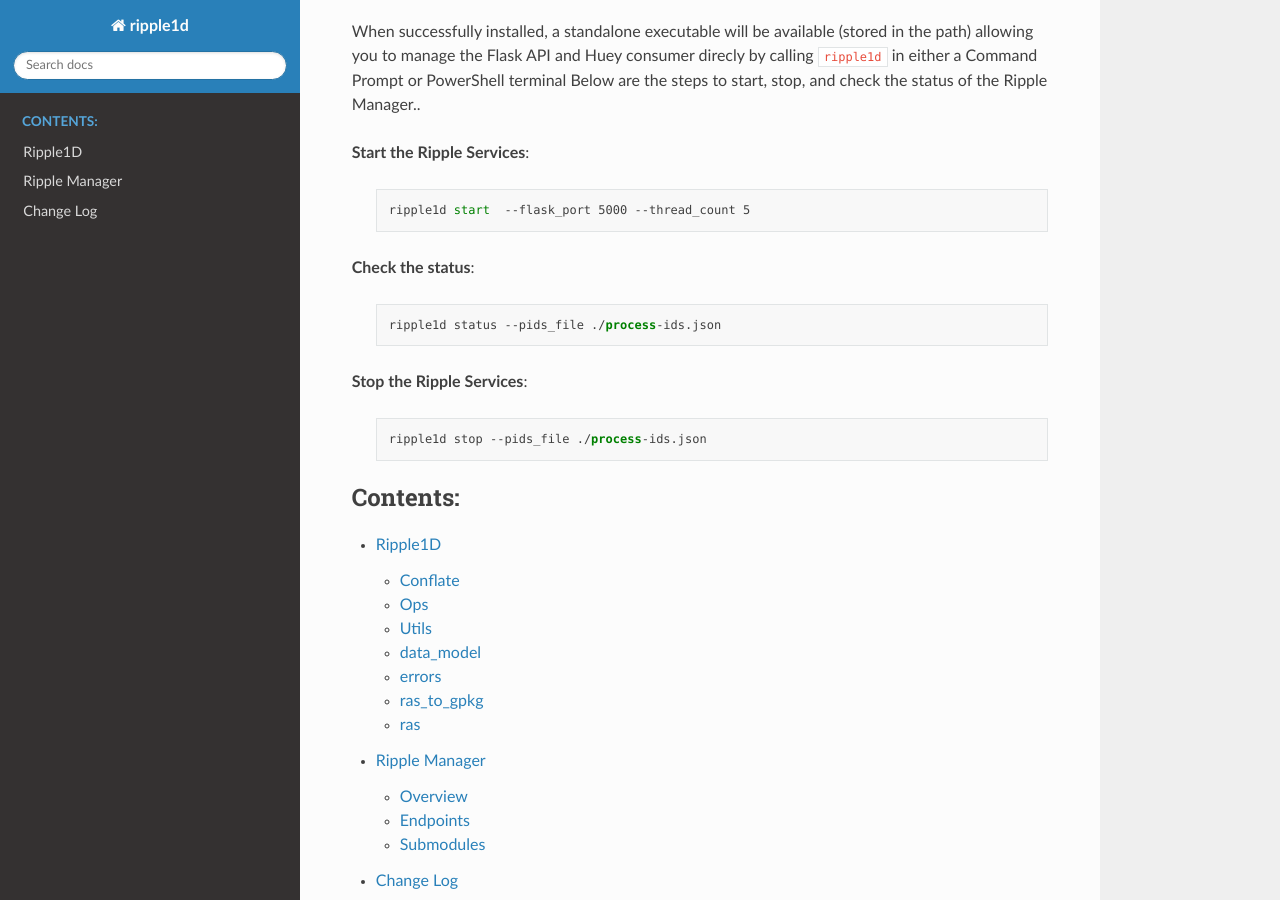
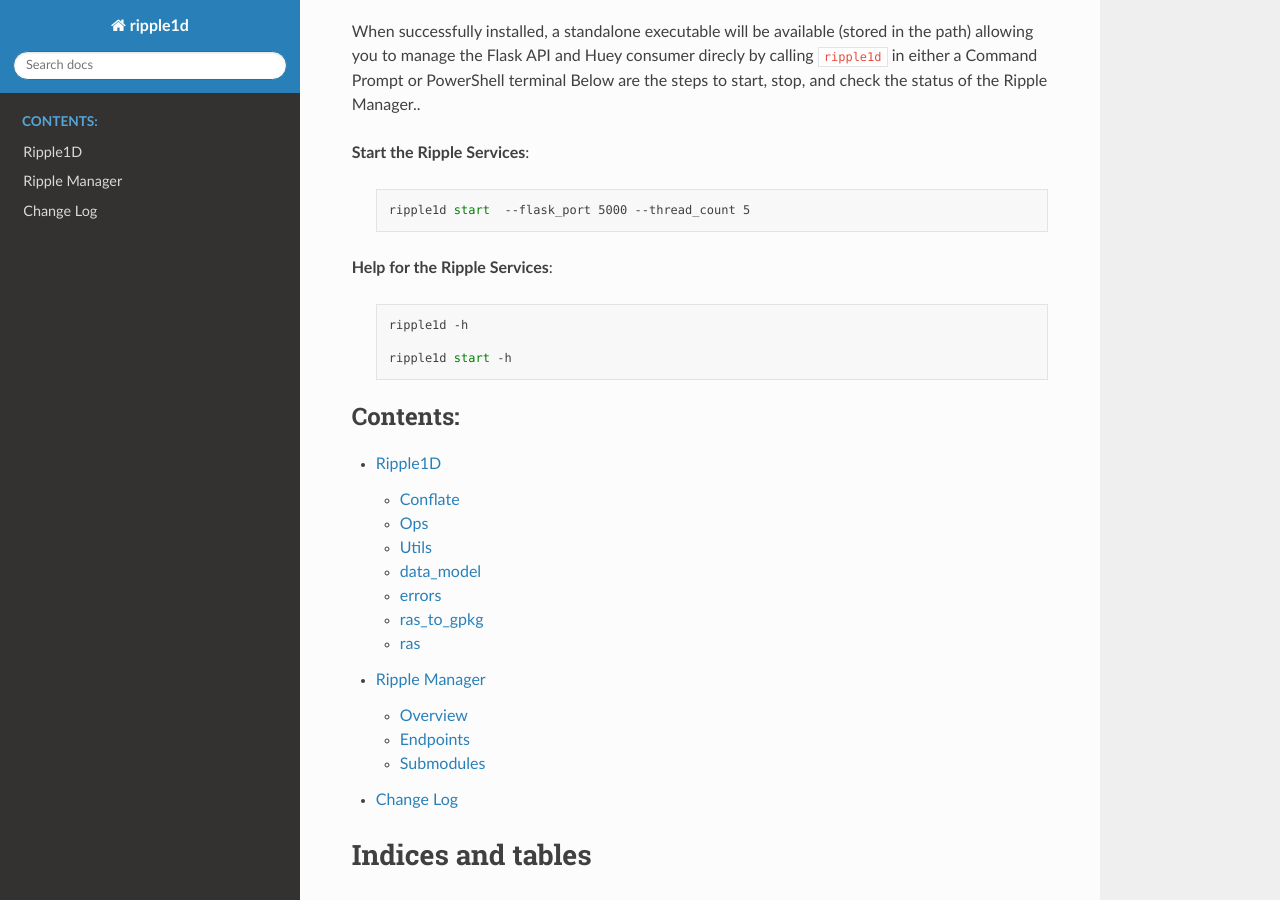
Before and after one commit to Dewberry/ripple1d, a Sphinx documentation site: the page built from docs/index.rst, in a window 1280 px wide and 900 px high, scrolled down 394 px. Built offline with Sphinx 7.4.7 and the Read the Docs theme 2.0.0, drawn with Linux system fonts in a browser that asks for light colours; pages that are not in the unit, such as notebooks, are missing from menus.

Commit message:
update docs ripple1d index

```diff
--- a/docs/index.rst
+++ b/docs/index.rst
@@ -26,19 +26,14 @@ Below are the steps to start, stop, and check the status of the Ripple Manager..
 
       ripple1d start  --flask_port 5000 --thread_count 5
 
-**Check the status**:
+
+**Help for the Ripple Services**:
 
    .. code-block:: powershell
 
-      ripple1d status --pids_file ./process-ids.json
+      ripple1d -h
 
-**Stop the Ripple Services**:
-
-   .. code-block:: powershell
-
-      ripple1d stop --pids_file ./process-ids.json
-
-
+      ripple1d start -h
 
 .. toctree::
    :maxdepth: 2
```
